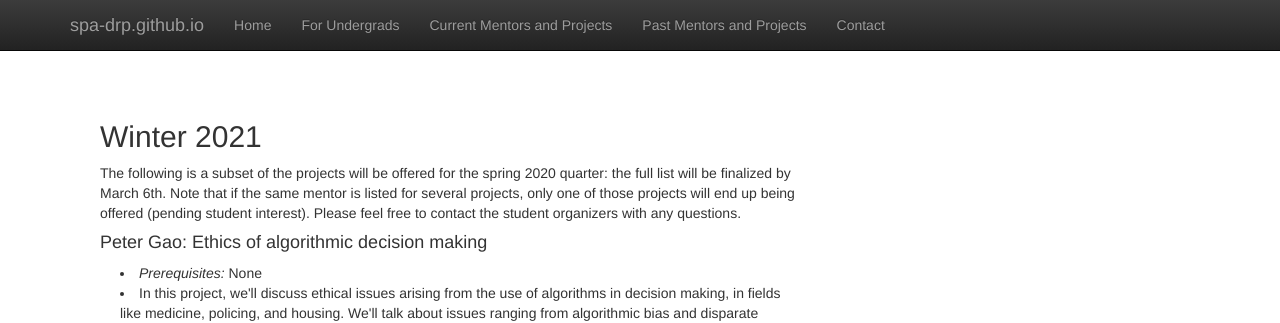
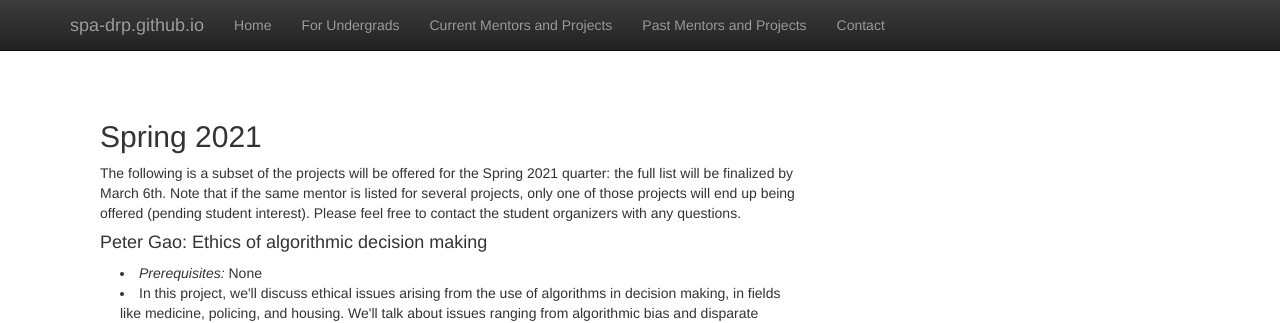
Before and after one commit to SPA-DRP/spa-drp.github.io, a Jekyll site: the page built from currentmentors.html, in a window 1280 px wide and 1232 px high. Shown: the top 323 px of the window. Built offline with Jekyll 4.4.1, drawn with Linux system fonts in a browser that asks for light colours; nearby versions of some CDN libraries; library files that are not in the unit come from our copies.

Commit message:
Fixed typos

```diff
--- a/currentmentors.html
+++ b/currentmentors.html
@@ -5,8 +5,8 @@ title:  'Mentors and Project Descriptions: Spring 2021'
 
 
 <div class="col-md-8">
-  <h2 style="padding-top: 10px;" class="featurette-heading">Winter  2021</h2>
-  <p> The following is a subset of the projects will be offered for the spring 2020 quarter: the full list will be finalized by March 6th. Note that if the same mentor is listed for several
+  <h2 style="padding-top: 10px;" class="featurette-heading">Spring  2021</h2>
+  <p> The following is a subset of the projects will be offered for the Spring 2021 quarter: the full list will be finalized by March 6th. Note that if the same mentor is listed for several
     projects, only one of those projects will end up being offered (pending student interest). Please feel free to contact
     the student organizers with any questions.
     </p>
```
